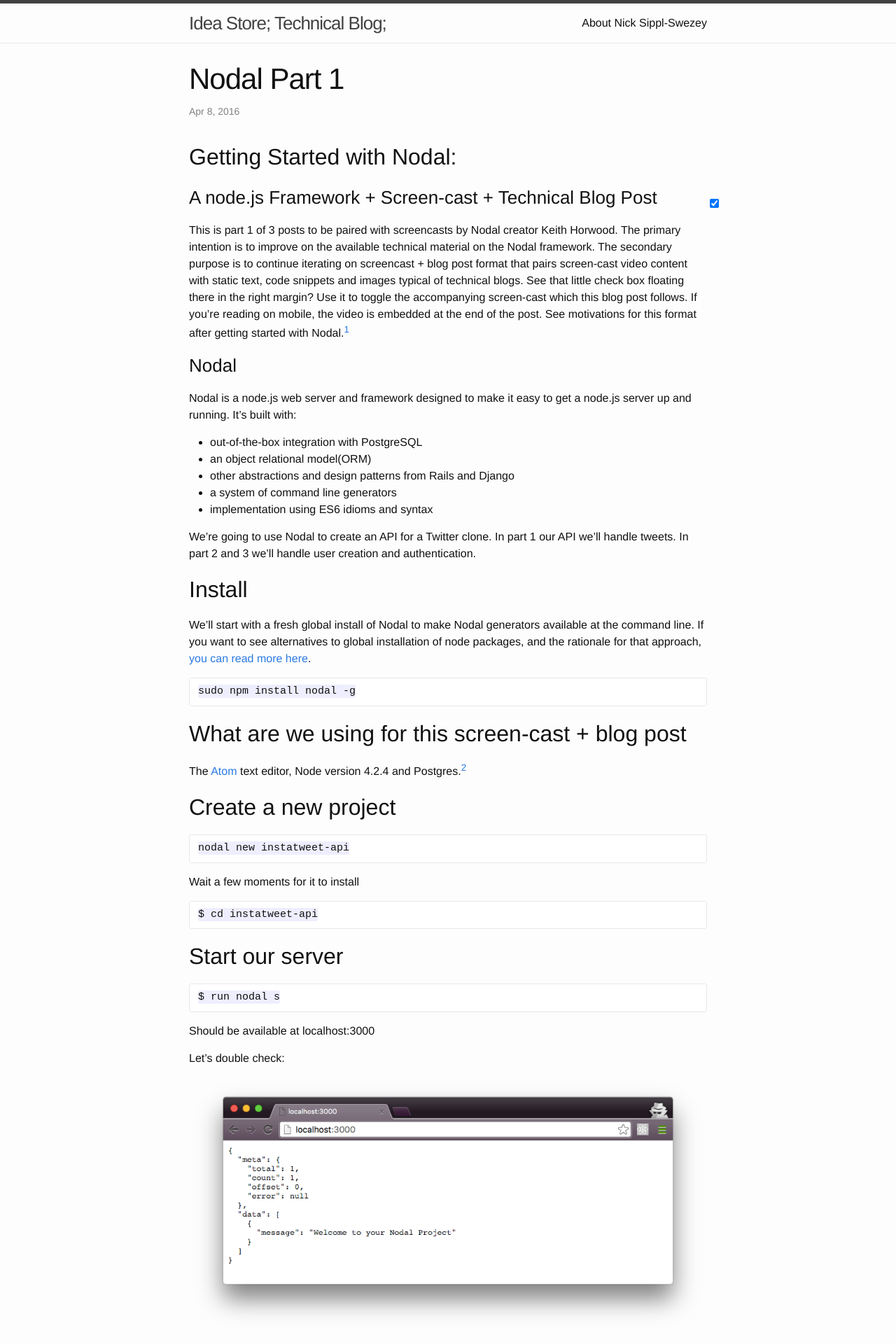
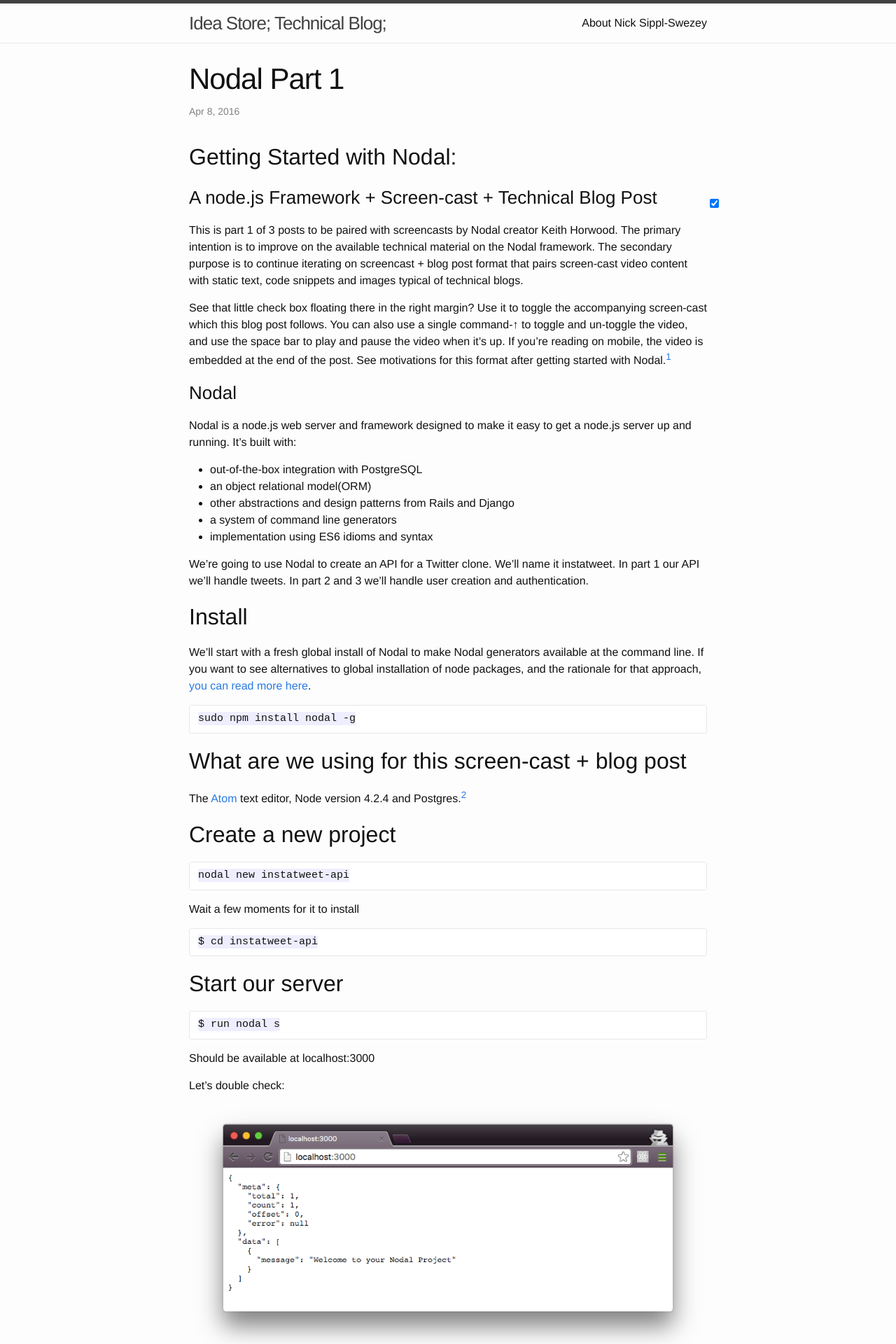
Before and after one commit to nsipplswezey/nsipplswezey.github.io, a Jekyll site: the page built from _posts/2016-04-8-Nodal-JS-Part-1-Version-2.md, in a window 1280 px wide. Shown: the top 1920 px of the page at 70% size. Built offline with Jekyll 4.4.1, drawn with Linux system fonts in a browser that asks for light colours; part of the change alters nothing that is shown.

Commit message:
Youtube API for keyboard commands

```diff
--- a/_includes/video.html
+++ b/_includes/video.html
@@ -13,6 +13,13 @@
 }
 
 #video-frame {
+  position:fixed;
+  bottom: 50px;
+  border-radius: 3px !important;
+
+}
+
+#player {
   position:fixed;
   bottom: 50px;
   border-radius: 3px !important;
@@ -38,39 +45,103 @@ iframe {
 
 <div class="video-wrapper">
   <input id="video-toggle" type="checkbox" checked>
-  <iframe id="video-frame" width="740" height="400" src="https://www.youtube.com/embed/IxBXkFbUqtk?feature=player_detailpage&VQ=HD720" frameborder="0" allowfullscreen></iframe>
-
+  <iframe id="player" type="text/html" width="740" height="400"
+    src="http://www.youtube.com/embed/IxBXkFbUqtk?enablejsapi=1&origin=https://nsipplswezey.github.io"
+    frameborder="0"></iframe>
 </div>
 
+<script src="https://www.youtube.com/iframe_api"></script>
 <script>
 
 var metaChar = false;
 var exampleKey = 91;
 var toggleBox = document.getElementById("video-toggle");
-var videoFrame = document.getElementById("video-frame");
+var videoFrame = document.getElementById("player");
+
+var player;
+var playerReady;
+var last;
+
+function onYouTubeIframeAPIReady() {
+
+  player = new YT.Player('player', {
+    events: {
+      'onReady': onPlayerReady,
+      'onStateChange': onPlayerStateChange
+    }
+  });
+}
+
+function onPlayerReady(event) {
+  playerReady = true;
+}
+
+function onPlayerStateChange(event) {
+  //console.log('stateChange ' + player.getPlayerState());
+}
+
 
 document.body.onkeydown = function(event) {
   var key = event.keyCode || event.which;
   var keychar = String.fromCharCode(key);
+
+  if(playerReady){
+    var playerState = player.getPlayerState();
+  }
+
   if (key == exampleKey) {
     metaChar = true;
   }
+
   if (key != exampleKey) {
     if (metaChar) {
-      console.log("Combination of metaKey + " + keychar);
+      //console.log("Combination of metaKey + " + keychar);
       metaChar = false;
 
       if(keychar === "&"){
+        event.preventDefault();
         toggleBox.checked = !toggleBox.checked;
-        console.log(videoFrame);
-        videoFrame.contentDocument.body.focus();
 
       }
 
     } else {
-      console.log("Key pressed " + key);
+      //console.log("Key pressed " + key);
     }
   }
+
+  //If our toggleBox is not checked, it means our video is up
+  //We'd like space bar to play the youtube video
+  //We'd like left to rewind 5 seconds and right to fast forward 5 seconds
+  if(!toggleBox.checked && key === 32){
+    event.preventDefault();
+
+    if(playerState === -1 || playerState === 0 ||  playerState === 2 || playerState === 5){
+
+      last = "play";
+      player.playVideo();
+
+    }
+
+    if(playerState === 1){
+      last = "pause";
+      player.pauseVideo();
+    }
+
+    if(playerState === 3){
+
+      if(last === "pause"){
+        player.playVideo();
+        last = "play";
+      } else if(last === "play"){
+        player.pauseVideo()
+        last = "pause";
+      }
+    }
+
+
+  }
+
+
 }
 
 document.body.onkeyup = function (event) {
--- a/_posts/2016-04-8-Nodal-JS-Part-1-Version-2.md
+++ b/_posts/2016-04-8-Nodal-JS-Part-1-Version-2.md
@@ -8,7 +8,9 @@ title: Nodal Part 1
 ## Getting Started with Nodal:
 
 ### A node.js Framework + Screen-cast + Technical Blog Post
-This is part 1 of 3 posts to be paired with screencasts by Nodal creator Keith Horwood. The primary intention is to improve on the available technical material on the Nodal framework. The secondary purpose is to continue iterating on screencast + blog post format that pairs screen-cast video content with static text, code snippets and images typical of technical blogs. See that little check box floating there in the right margin? Use it to toggle the accompanying screen-cast which this blog post follows. If you're reading on mobile, the video is embedded at the end of the post. See motivations for this format after getting started with Nodal.<sup>[1](#footnote1)</sup>
+This is part 1 of 3 posts to be paired with screencasts by Nodal creator Keith Horwood. The primary intention is to improve on the available technical material on the Nodal framework. The secondary purpose is to continue iterating on screencast + blog post format that pairs screen-cast video content with static text, code snippets and images typical of technical blogs.
+
+See that little check box floating there in the right margin? Use it to toggle the accompanying screen-cast which this blog post follows. You can also use a single command-↑ to toggle and un-toggle the video, and use the space bar to play and pause the video when it's up. If you're reading on mobile, the video is embedded at the end of the post. See motivations for this format after getting started with Nodal.<sup>[1](#footnote1)</sup>
 
 ### Nodal
 Nodal is a node.js web server and framework designed to make it easy to get a node.js server up and running. It's built with:
@@ -19,7 +21,7 @@ Nodal is a node.js web server and framework designed to make it easy to get a no
 * a system of command line generators
 * implementation using ES6 idioms and syntax
 
-We're going to use Nodal to create an API for a Twitter clone. In part 1 our API we'll handle tweets. In part 2 and 3 we'll handle user creation and authentication.
+We're going to use Nodal to create an API for a Twitter clone. We'll name it instatweet. In part 1 our API we'll handle tweets. In part 2 and 3 we'll handle user creation and authentication.
 
 ## Install
 We'll start with a fresh global install of Nodal to make Nodal generators available at the command line. If you want to see alternatives to global installation of node packages, and the rationale for that approach, [you can read more here](https://www.joezimjs.com/javascript/no-more-global-npm-packages/).
```
